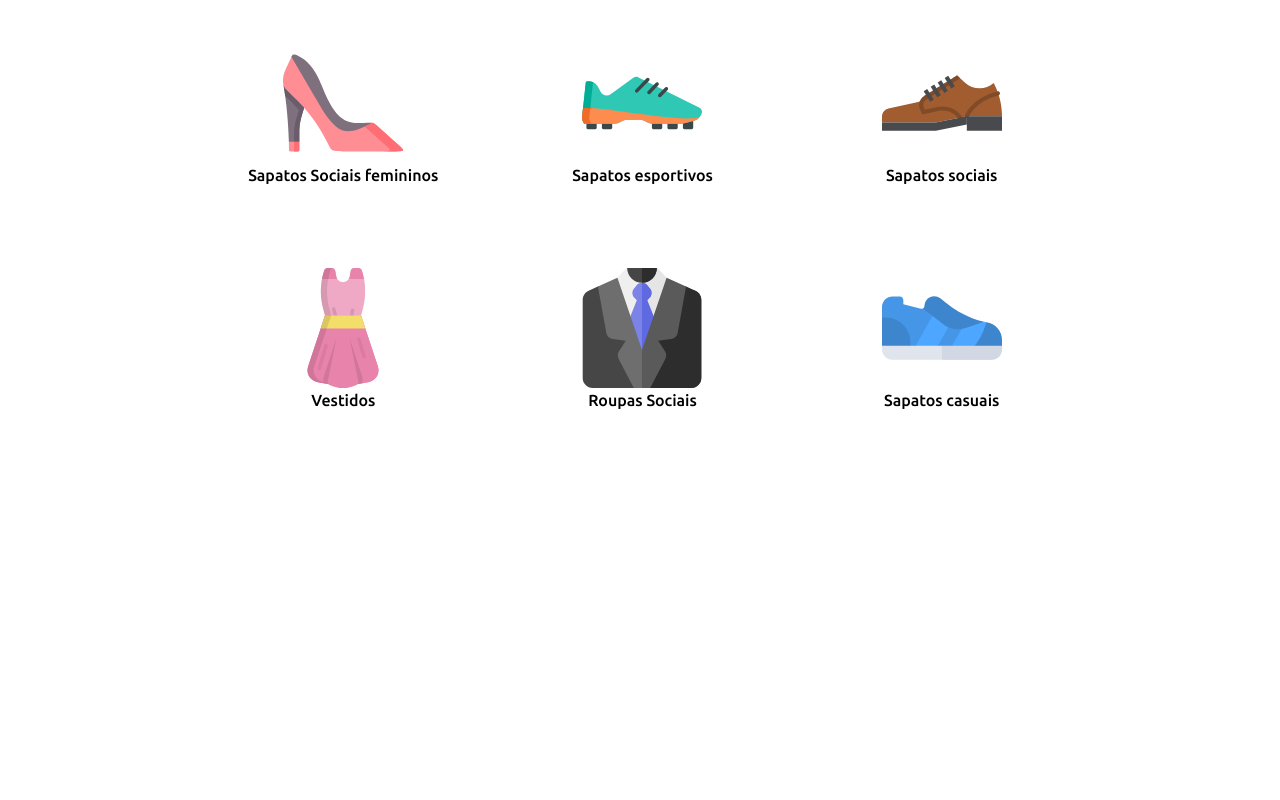
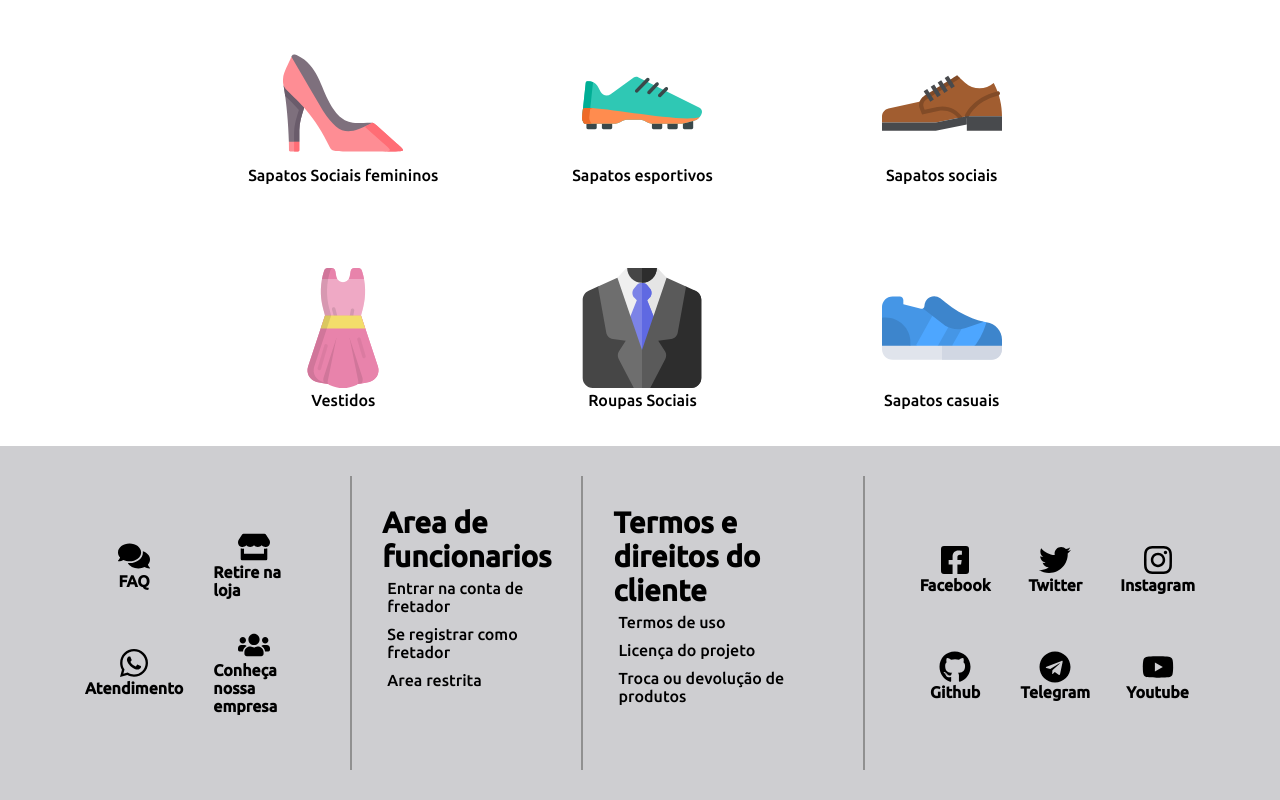
Before and after one commit to GustavoSMelo/AtomicMarketplace, a React (Create React App) app in the folder web/: page /search in a window 1280 px wide. Shown: the part 553-1353 px from the top of the page. Before the commit the page ends 999 px from the top, so only its background shows below. Built offline with nearby package versions, Linux system fonts and the light colour scheme.

Commit message:
view of search done

```diff
--- a/web/src/views/search/index.tsx
+++ b/web/src/views/search/index.tsx
@@ -13,6 +13,8 @@ import SapatoEsportivo from '../../assets/images/icons/sapato-esportivo.svg'
 import SapatoSocial from '../../assets/images/icons/sapato-social.svg'
 import SapatosFemininosSocial from '../../assets/images/icons/sapatos-feminino-social.svg'
 import Vestidos from '../../assets/images/icons/vestidos.svg'
+
+import Footer from '../../components/footer'
 
 const Search = () => {
   return (
@@ -100,6 +102,7 @@ const Search = () => {
 
         </article>
       </Container>
+      <Footer />
     </>
   )
 }
```
